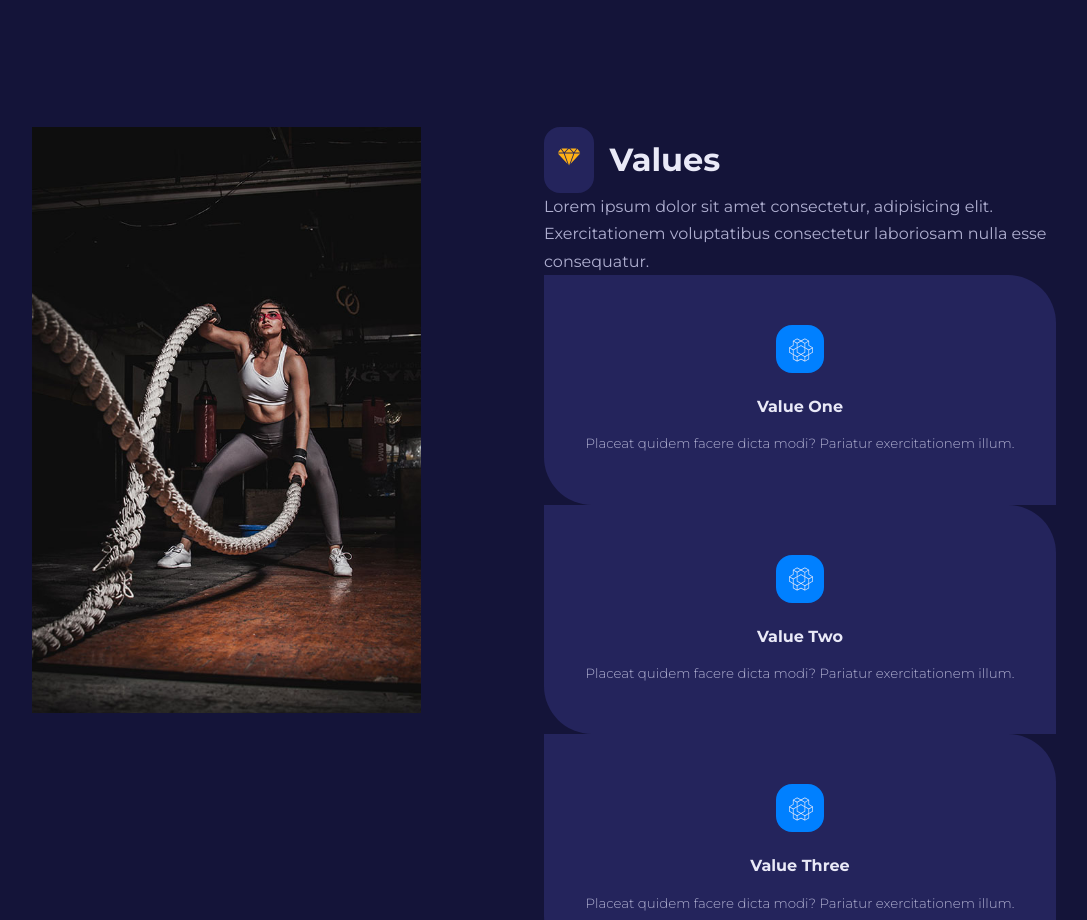
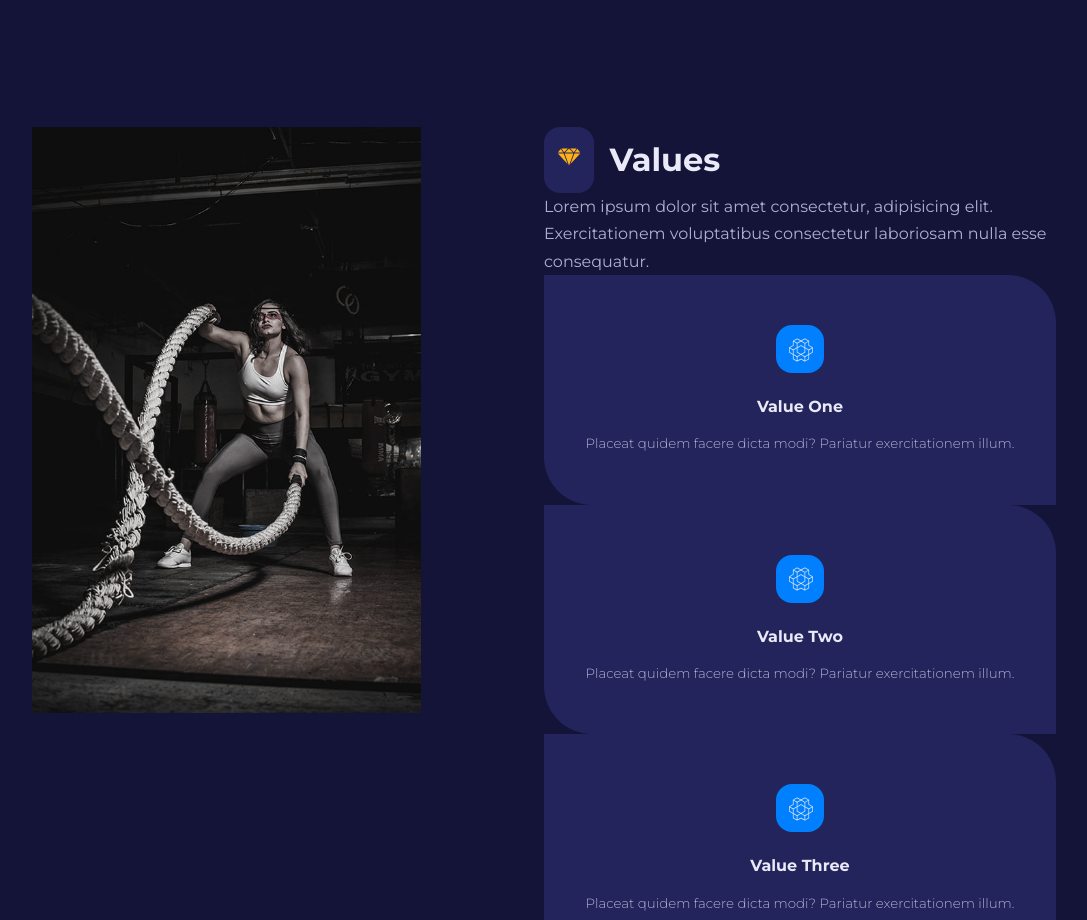
Before and after one commit to erickdc7/react-trainer-website, a React (Create React App) app: page / in a window 1280 px wide. Shown: the part 1380-2300 px from the top of the page, without its empty margins (96-1183 px from the left). Built offline with nearby package versions, Linux system fonts and the light colour scheme; the HTML template or start-up script is replaced by a standard one.

Commit message:
values__image styles added to home.css

```diff
--- a/src/pages/home/home.css
+++ b/src/pages/home/home.css
@@ -83,3 +83,12 @@
   grid-template-columns: 38% 50%;
   gap: 12%;
 }
+
+.values__image {
+  filter: saturate(0.25);
+  transition: var(--transition);
+}
+
+.values__image:hover {
+  filter: saturate(1);
+}
```
